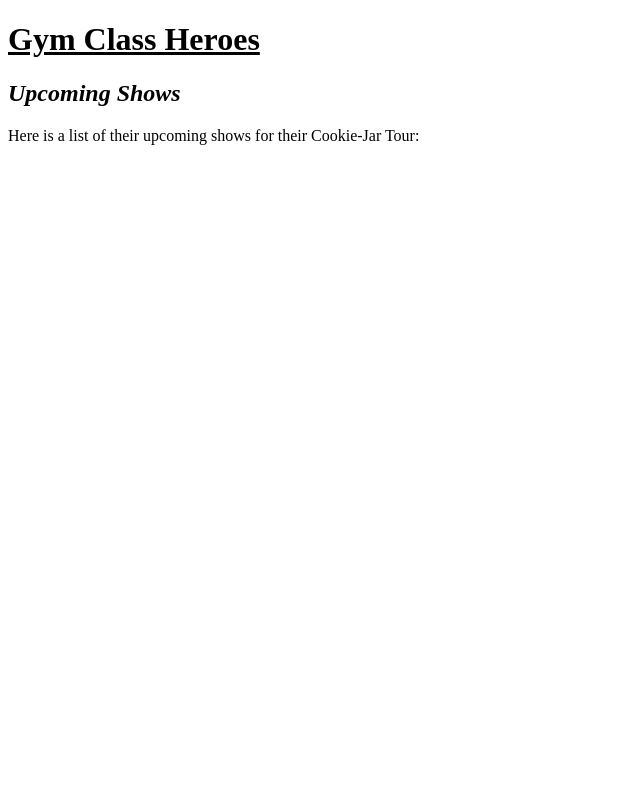
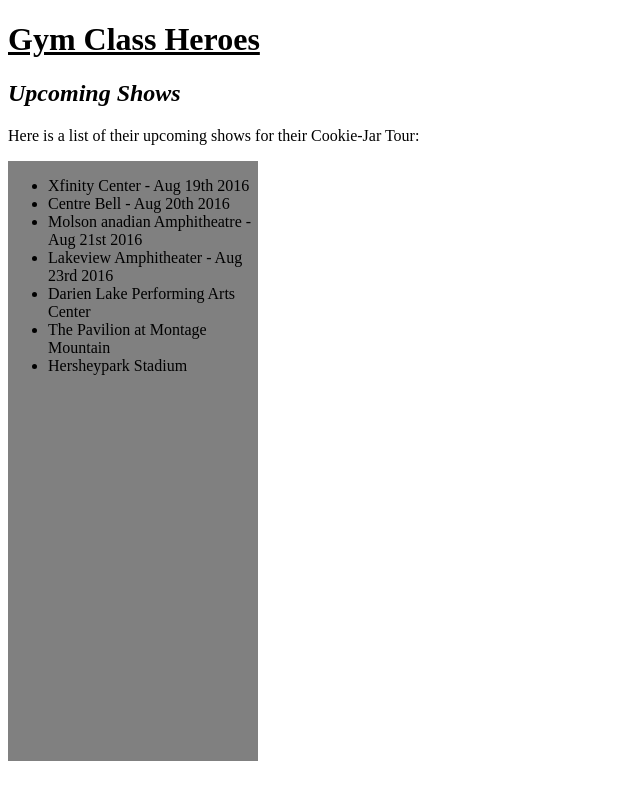
Before and after one commit to futur1st1c/favorite-band, a plain HTML site: page index.html in a window 1280 px wide. Shown: the whole page, without its empty margins (0-640 px from the left). Drawn offline with Linux system fonts and the light colour scheme; files that its build step writes are made by us from their sources.

Commit message:
Added list of upcoming shows

```diff
--- /dev/null
+++ b/css/style.css
@@ -0,0 +1,8 @@
+.sidebar {
+    position:absolute;
+    top:110; bottom:110;
+    width:250px;
+    height: 600px;
+    background:	#808080;
+    float left;
+  }
--- a/index.html
+++ b/index.html
@@ -7,10 +7,20 @@
 <body>
   <h1><u>Gym Class Heroes</u></h1>
 
-  <div class ="sidebar">
     <h2><em>Upcoming Shows</em></h2>
     <p>Here is a list of their upcoming shows for their Cookie-Jar Tour:</p>
+    <div class ="sidebar">
+      <ul>
+        <li> Xfinity Center - Aug 19th 2016</li>
+        <li> Centre Bell - Aug 20th 2016</li>
+        <li> Molson anadian Amphitheatre - Aug 21st 2016</li>
+        <li> Lakeview Amphitheater - Aug 23rd 2016</li>
+        <li> Darien Lake Performing Arts Center</li>
+        <li> The Pavilion at Montage Mountain</li>
+        <li>Hersheypark Stadium</li>
+      <ul>
+
 
   </div>
 </body>
-</head>
+</html>
```
Also changed, not shown: style.css (deleted).
